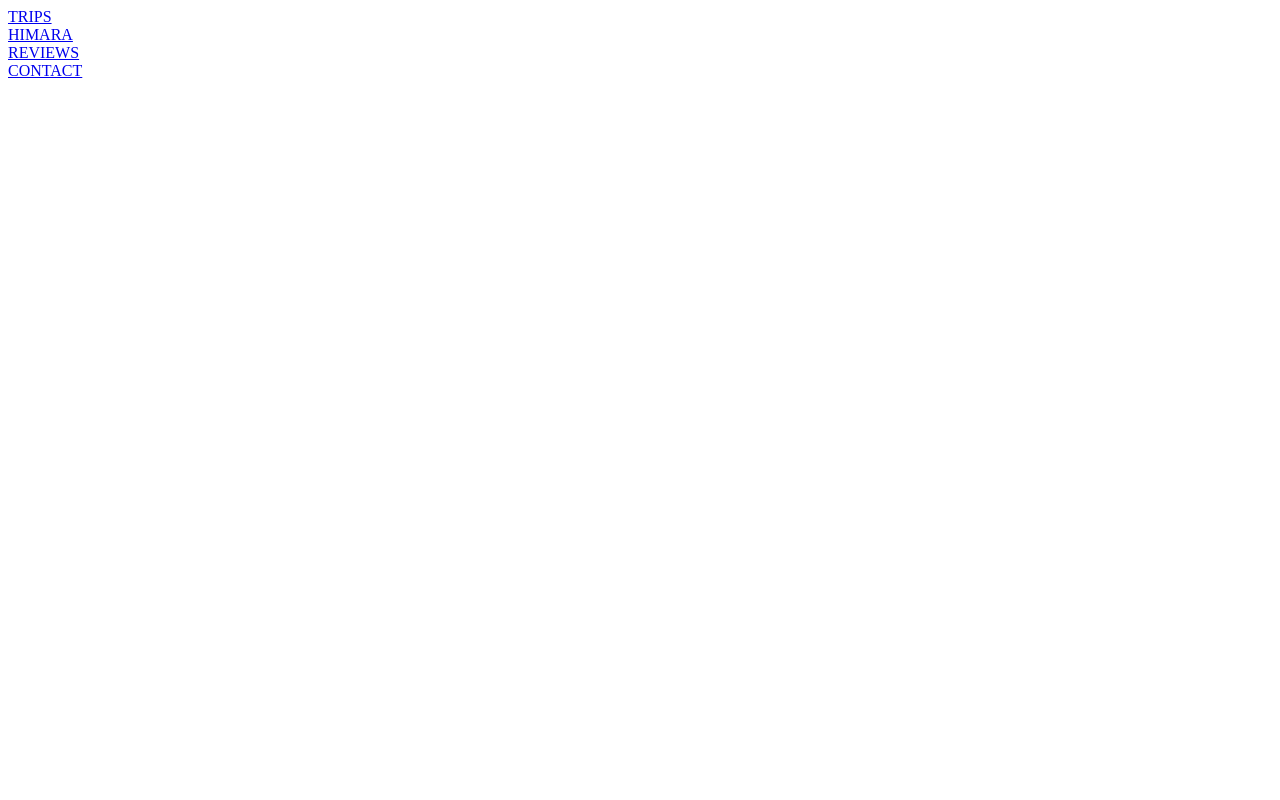
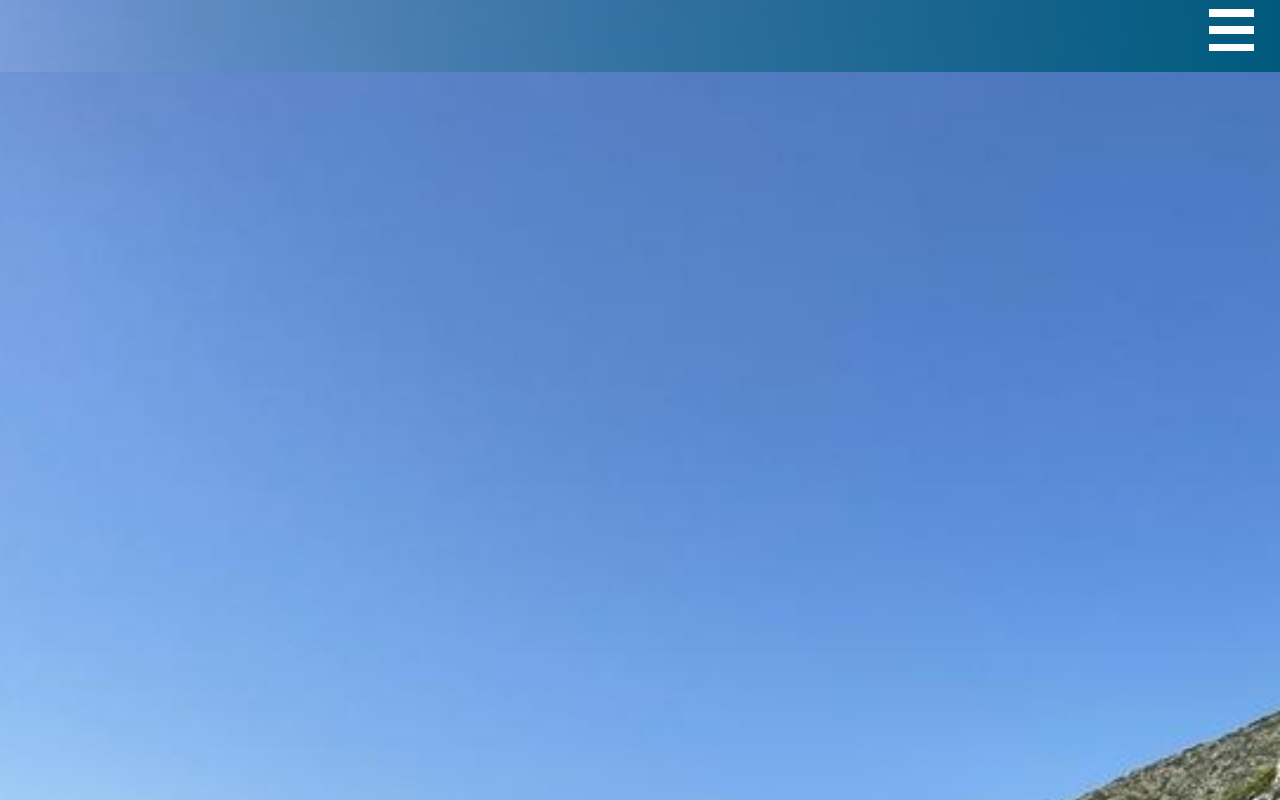
Before and after one commit to Lukasz-Pospiech/HIMtest4, a plain HTML site: page index.html in a window 1280 px wide. Drawn offline with Linux system fonts and the light colour scheme; a web font is replaced by a local one.

Commit message:
Update home4.css

```diff
--- a/home4.css
+++ b/home4.css
@@ -1,67 +1,179 @@
-<!doctype html>
-<html>
-<html lang="en">
-<head>
-    <meta charset="UTF-8" />
-    <meta name="author" content="Himara Seas the Day!"/>
-    <meta name="description" content="Discover crystal-clear waters of Himara on our fantastic Boat Trips. Enjoy pristine beaches during sunset cruises. Stay in comfortable Seaview Apartments."/>
-    <meta name="keywords" content="Himara boat trips, Himara apartments, Himara cruises, Potam Beach, Albania Potam Beach, Himara Potam Beach, Albania holidays, Albania tourism, Himara tourist, Himara snorkeling, Himara beach, Himara beaches, crystal clear water, Himara expat, Albania digital nomad, Albania coastal adventure, Albanian coast, Himara Bay, Ionian Sea, Himara snorkeling tours, Himara sunset, Himara cruise, Beach hopping, Himara Speedboat, Himara fisherman, Himara fishing trips, Himara scuba diving excursions, Himara freediving, Himara water sports, Himara activities, Himara accommodation options, Himara rentals, Himara family-friendly tours, Himara group tours, Himara adventure">
-    <meta name="viewport" content="width=device-width, initial-scale=1.0">
-    <meta name="robots" content="index, follow">
-    <meta http-equiv="Permissions-Policy" content="interest-cohort=()">
-    <title>Himara boat trips and seaview apartments.</title>
-    <!-- <link rel="icon" type="image/png" sizes="32x32" href="iconTab.png" /> -->
-    <!-- <link rel="stylesheet" href="stylesBoattrips.css"> -->
-    <link rel="stylesheet" href="home4.css">
-    <script src="home4.js"></script>
+* {
+    box-sizing: border-box;
+    border: none;
+    scrollbar-width: none;
+    -ms-overflow-style: none;
+  }
 
-    <link rel="preconnect" href="https://fonts.googleapis.com">
-    <link rel="preconnect" href="https://fonts.gstatic.com" crossorigin>
-    <link href="https://fonts.googleapis.com/css2?family=News+Cycle&display=swap" rel="stylesheet">
+  :root {
+    --vh: 1vh;
+  }
+
+  ::-webkit-scrollbar {
+    display: none;
+  }
+
+
+  body {
+    position: fixed;
+    background-color: black;
+    width: 100vw;
+    max-width: 100vw;
+    overflow-x: hidden;
+    padding: 0;
+    margin: 0;
+    -webkit-tap-highlight-color: transparent;
+  }
+
+ #container {
+    position: absolute;
+    width: 100vw;
+    max-width: 100vw;
+    overflow-x: hidden;
+    top: 0;
+    left: 0;
+    padding: 0;
+    min-height: calc(var(--vh, 1vh) * 100);;
+    background-image: url('photoCover.jpg');
+    background-repeat: no-repeat;
+    background-size: cover;
+    z-index: 1;
+    background-color: rgb(11, 55, 51);
+    animation: incrOpacityContainerAnim 0.3s ease-in 1 forwards;
+
+  }
+
+  @keyframes incrOpacityContainerAnim {
+    from {
+      opacity: 0;
+    }
+    to {
+      opacity: 1;
+    }
+  }
+
+
+ #navDiv {
+    width: 100vw;
+    max-width: 100vw;
+    height: calc(var(--vh, 1vh) * 9);
+    position: fixed;
+    padding: 0;
+    z-index: 120;
+    background-image: linear-gradient(to right, rgba(255, 255, 255, 0.1),   rgb(0, 90, 125, 1));
+  }
 
 
 
 
-</head>
+  #containerHamburger {
+    width: 45px;
+    height: calc(var(--vh, 1vh) * 7);
+    display: block;
+    position: absolute;
+    right: 2vw;
+    top: 0;
+  }
 
-<body>
+  .bar1, .bar2, .bar3 {
+    width: 45px;
+    height: 7.86px;
+    background-color: rgb(255, 255, 255);
+    margin: 9.29px 0;
+    transition: 0.4s;
+  }
+
+  .change .bar1 {
+    transform: translate(0, 17.36px) rotate(-45deg);
+  }
+
+  .change .bar2 {
+    opacity: 0;
+  }
+
+  .change .bar3 {
+    transform: translate(0, -17.36px) rotate(45deg); /* proportional to 55px width */
+  }
 
 
 
-    <div id="container">
+/* MENU */
 
-        <div id="navDiv">
+#menuDiv {
+  display: grid;
+  position: fixed;
+  grid-template-rows: 1fr 1fr 1fr 1fr 1fr;
+  width: 100vw;
+  height: calc(var(--vh, 1vh) * 40);
+  top:  calc(var(--vh, 1vh) * -75);
+  justify-content: center;
+  align-content: center;
+  justify-items: center;
+  align-items: center;
+  z-index: 101;
+  left: 0;
+}
 
+.openMenu {
+    animation: openMenuAnim 0.7s ease-out 1 forwards;
+  }
 
-            <div id="containerHamburger">
-                <div class="bar1"></div>
-                <div class="bar2"></div>
-                <div class="bar3"></div>
-              </div>
-        </div>
+  @keyframes openMenuAnim {
+    0% {
+        top:  calc(var(--vh, 1vh) * -75);
+    }
+    100% {
+        top:  calc(var(--vh, 1vh) * 9);
+    }
+  }
 
-        <div id="menuDiv">
-            <nav>
-                <a href="boattrips.html">
-                    <div id="HOME" class="menuItems">TRIPS</div>
-                </a>
-                <a href="himara.html">
-                    <div id="HIMARA" class="menuItems">HIMARA</div>
-                </a>
-                <a href="reviews.html">
-                    <div id="REVIEWS" class="menuItems">REVIEWS</div>
-                </a>
-                <a href="contact.html">
-                    <div id="CONTACT" class="menuItems">CONTACT</div>
-                </a>
-            </nav>
-        </div>
+  .closeMenu {
+    animation: closeMenuAnim 0.7s ease-in 1 forwards;
+  }
 
-    </div>
+  @keyframes closeMenuAnim {
+    0% {
+        top:  calc(var(--vh, 1vh) * 9);
+    }
+    100% {
+        top:  calc(var(--vh, 1vh) * -75);
+    }
+  }
 
 
 
-</body>
+.menuItems {
+  justify-self: end;
+  display: flex;
+  align-items: center;
+  justify-content: center;
+  width: 100vw;
+  height: calc(var(--vh, 1vh) * 9);
+  letter-spacing: 0.5vw;
+  font-size: calc(var(--vh, 1vh) * 4);
+  color: rgb(255, 255, 255);
+  padding-right: 4vw;
+  font-family: 'News Cycle', 'Source Sans Pro', 'Arial';
+  background-image: linear-gradient(to right, rgba(255, 255, 255, 0.1),  rgb(0, 90, 125));
+  margin-top: calc(var(--vh, 1vh) * 1);
+}
 
+a {
+  text-decoration: none;
+}
 
-</html>
+/* #HOME {
+  width: 50vw;
+}
+
+#HIMARA {
+  width: 50vw;
+}
+
+#REVIEWS {
+  width: 50vw;
+}
+
+#CONTACT {
+  width: 50vw;
+} */
```
